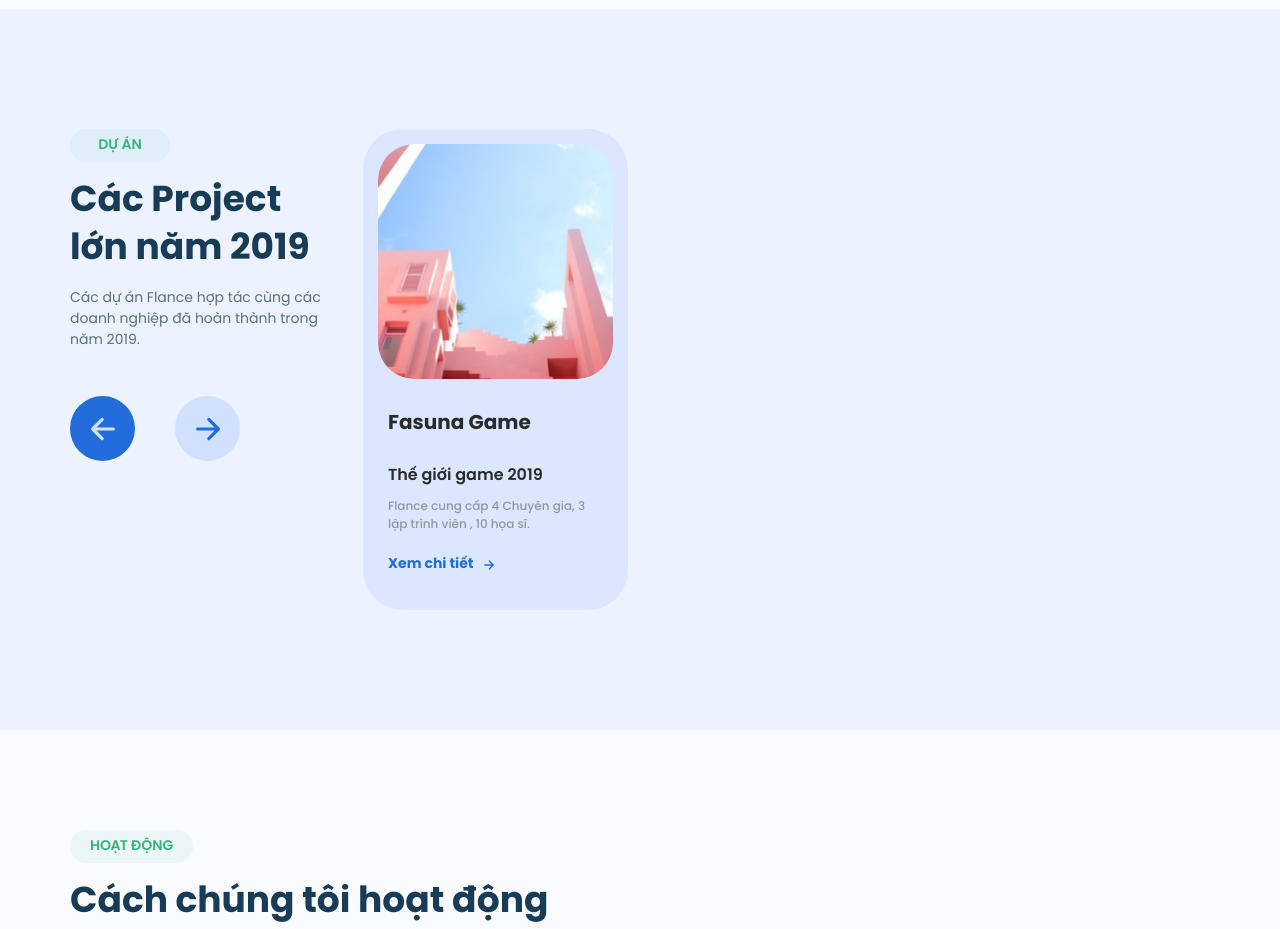
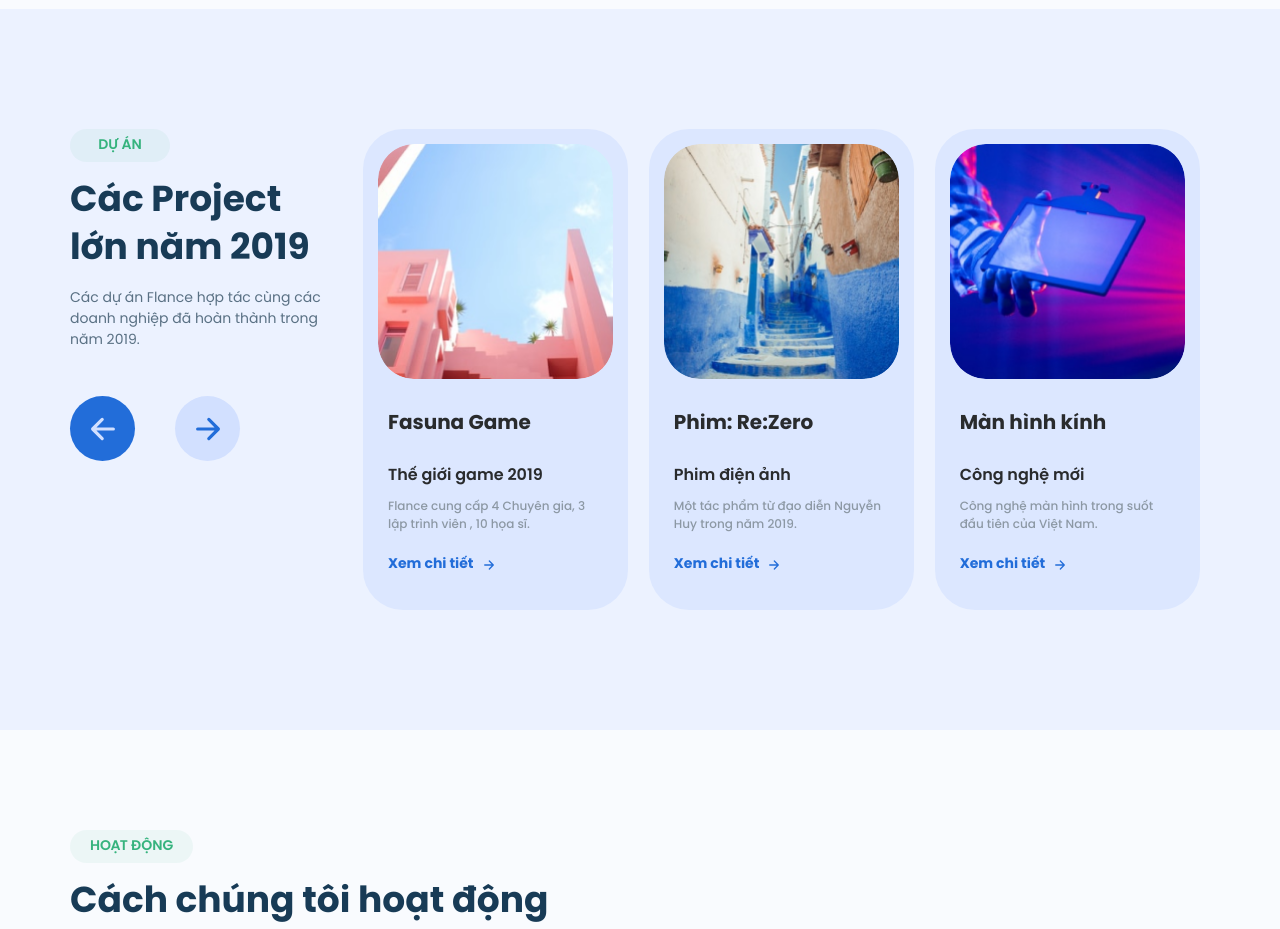
Before and after one commit to haidagn/HKII, a plain HTML site: page index.html in a window 1280 px wide. Shown: the part 1620-2549 px from the top of the page. Drawn offline with nearby package versions, Linux system fonts and the light colour scheme.

Commit message:
header rponsive

```diff
--- a/assets/sass/_base.scss
+++ b/assets/sass/_base.scss
@@ -45,6 +45,7 @@ input::-ms-clear {
 
     body {
         font-size: 12px;
+        overflow-x: hidden;
     }
 }
 
--- a/assets/sass/_footer.scss
+++ b/assets/sass/_footer.scss
@@ -89,8 +89,55 @@
     }
 }
 
-@include maxW(520px) {
+@include maxW(430px) {
     .footer {
-        display: none;
+        display: block;
+        .space-100px {
+            height: 40px;
+        }
+        .left {
+            display: flex;
+            flex-direction: column;
+            justify-content: center;
+            img {
+                width: 150px;
+                margin: 0 auto;
+            }
+            .butn {
+                justify-content: center;
+
+            }
+            .span {
+                margin-top: 20px;
+                padding: 0 20px;
+                text-align: center;
+            }
+        }
+        .right {
+            padding-top: 50px;
+            .item {
+                .span {
+                    display: none !important;
+                }
+                .title {
+                    font-size: 14px;
+                }
+            }
+        }
+        hr {
+            margin-top: 10px;
+        }
+        .bottom {
+            padding: 10px 0px;
+            .copyright {
+                text-align: center;
+                font-size: 16px;
+                font-weight: 500;
+                padding-bottom: 10px;
+            }
+            .dieukhoan {
+                justify-content: center;
+            }
+        }
     }
 }
--- a/assets/sass/_profile.scss
+++ b/assets/sass/_profile.scss
@@ -142,6 +142,8 @@
                 font-size: 14px;
                 font-weight: 600;
                 color: #e95432;
+                user-select: none;
+                pointer-events: none;
 
                 ion-icon {
                     font-size: 16px;
@@ -217,11 +219,17 @@
             .item {
                 overflow: hidden;
                 border-radius: 10px;
+                cursor: pointer;
 
                 img {
                     width: 100%;
                     height: 100%;
                     object-fit: cover;
+                    transition: all 0.3s ease;
+                }
+
+                &:hover img {
+                    transform: scale(1.3);
                 }
 
                 &-1 {
@@ -256,6 +264,14 @@
             background-color: #fff;
             border-radius: 8px;
             margin-bottom: 20px;
+
+            a {
+                transition: all 0.3s ease-in-out;
+            }
+
+            a:hover {
+                opacity: 0.7;
+            }
 
             .message {
                 display: flex;
@@ -362,6 +378,7 @@
             .fullname {
                 justify-content: center;
                 gap: 5px;
+
                 p {
                     font-size: 20px;
                 }
--- a/assets/script/app.js
+++ b/assets/script/app.js
@@ -9,24 +9,20 @@ $('#slider-project').owlCarousel({
             items: 1
         },
         600: {
-            items: 3
+            items: 1
         },
         1000: {
-            items: 1
+            items: 3
         }
     }
 })
 
 var owl = $('.section-2 .owl-carousel');
 owl.owlCarousel();
-// Go to the next item
 $('.butn-outline_slider').click(function () {
     owl.trigger('next.owl.carousel');
 })
-// Go to the previous item
 $('.butn-primary_slider').click(function () {
-    // With optional speed parameter
-    // Parameters has to be in square bracket '[]'
     owl.trigger('prev.owl.carousel', [300]);
 })
 
@@ -90,10 +86,14 @@ let lastScroll = 0
 window.addEventListener('scroll', () => {
     const currentScroll = window.pageYOffset
 
-    if (currentScroll <= 300) {
-        body.classList.add('tranparent-scroll-up')
+    if (currentScroll <= 80) {
         navBars.setAttribute("style", "background-color: transparent; box - shadow: none;")
     }
+
+    // if (currentScroll <= 300) {
+    //     body.classList.add('tranparent-scroll-up')
+    //     navBars.setAttribute("style", "@media screen and (max-width:1024px) #navsbar{background-color: transparent; box-shadow: none;}")
+    // }
     if (currentScroll > lastScroll && !body.classList.contains('scroll-down')) {
         body.classList.remove('scroll-up')
         body.classList.add('scroll-down')
```
Also changed, not shown: assets/sass/app.css, 1 other file.
